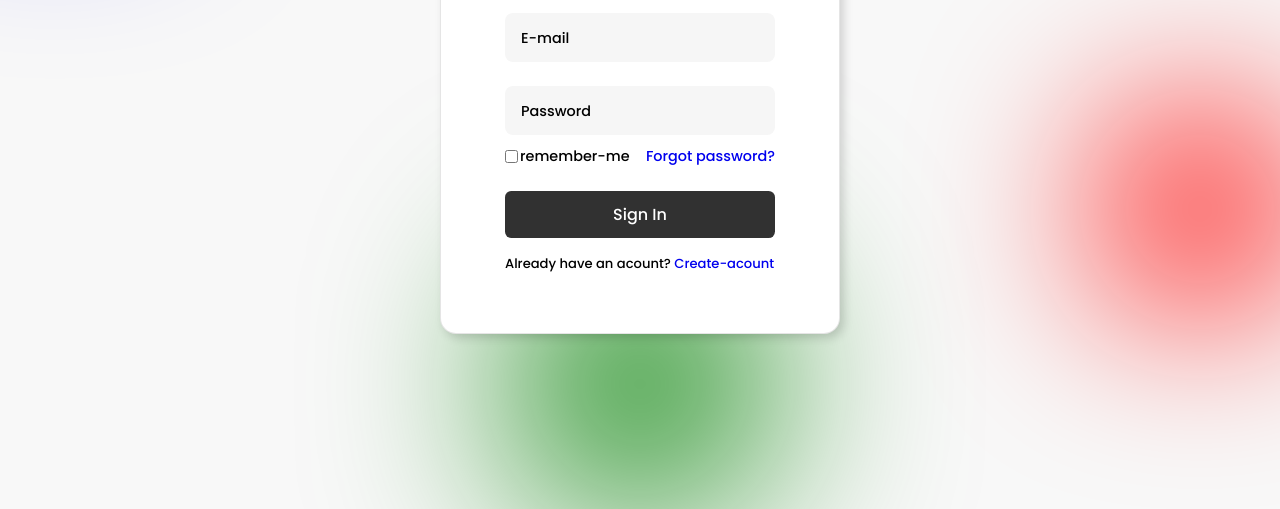
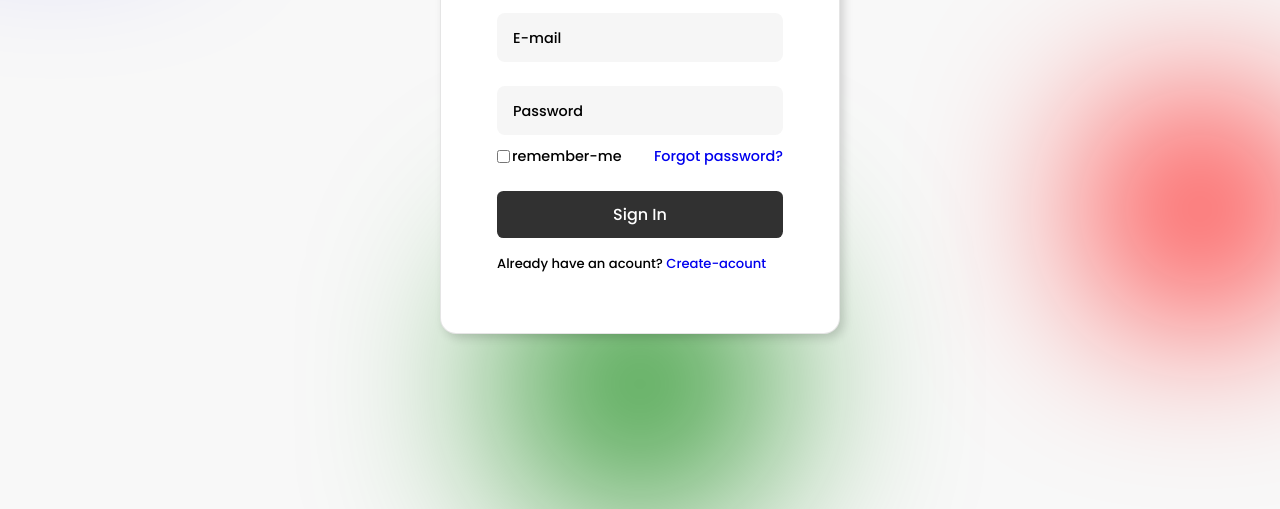
Before and after one commit to Nhewvys/Login, a plain HTML site: page index.html in a window 1280 px wide. Shown: the part 291-800 px from the top of the page. Drawn offline with Linux system fonts and the light colour scheme.

Commit message:
melhorias

```diff
--- a/assets/css/global.css
+++ b/assets/css/global.css
@@ -24,7 +24,7 @@ body {
     width: 400px;
     height: 450px;
     flex-direction: column;
-    padding: 4rem;
+    padding: 4rem 3.5rem;
     border-radius: 1rem;
     box-shadow: 4px 4px 10px rgba(0, 0, 0, .153);
     border: 1px solid rgba(0, 0, 0, .1);
@@ -96,7 +96,7 @@ h1{
     top: 0;
     left: 1rem;
     transform: translateY(70%);
-    transition: .2s;
+    transition: .2s ease-in;
     pointer-events: none;
     opacity: 1;
 }
@@ -199,14 +199,14 @@ a:visited{
     filter: blur(100px);
 }
 @media  (max-width: 450px) {
-    main{
-        width: 100%;
-        height: 100%;
+    body {
+        overflow: hidden;
     }
+
     .container-box{
         width: 100%;
         height: 100vh;
-        background-color: rgba(255, 255, 255, 0.3);
+        background-color: #fff;
         padding: 10rem 4rem 0 4rem;
         border-radius: 0;
         box-shadow: none;
@@ -226,9 +226,9 @@ a:visited{
     align-items: center;
     width: 100%;
     height: 100vh;
-    background-color: rgba(255, 255, 255, 0.1);
-    backdrop-filter: blur(20px);
-    transition: all .2s linear;
+    background-color: rgba(0, 0, 0, 0.2);
+    backdrop-filter: blur(10px);
+    transition: all .1s ease;
     visibility: hidden;
 
 }
@@ -247,7 +247,7 @@ a:visited{
     border-radius: 10px;
     box-shadow: 0px 0px 3px rgba(0, 0, 0, 0.084), 0px 2px 3px rgba(0, 0, 0, 0.168);
     transform: scale(0.5);
-    transition: transform 0.5s ease;
+    transition: transform .2s ease;
   }
 
   .form-container button:active {
--- a/assets/js/index.js
+++ b/assets/js/index.js
@@ -6,7 +6,10 @@ const button = document.getElementById('button')
 button.addEventListener('click', changeVisibilityPassword)
 input.addEventListener('input', showPassword)
 
-function changeVisibilityPassword() {
+function changeVisibilityPassword(evento) {
+
+    evento.stopPropagation();
+
     if (input.type == 'password') {
         input.type = 'text'
         input.focus()
--- a/index.html
+++ b/index.html
@@ -1,5 +1,6 @@
 <!DOCTYPE html>
 <html lang="pt-br">
+
 <head>
     <meta charset="UTF-8">
     <meta name="viewport" content="width=device-width, initial-scale=1.0">
@@ -7,6 +8,7 @@
     <!-- <link href="https://cdn.jsdelivr.net/npm/bootstrap@5.3.2/dist/css/bootstrap.min.css" rel="stylesheet" integrity="sha384-T3c6CoIi6uLrA9TneNEoa7RxnatzjcDSCmG1MXxSR1GAsXEV/Dwwykc2MPK8M2HN" crossorigin="anonymous"> -->
     <title>Login</title>
 </head>
+
 <body>
 
     <div class="bubble b-1"></div>
@@ -54,11 +56,10 @@
             </form>
             <p class="signup-link">
                 Don't have an account?
-                <a href="#" class="signup-link link"> Sign up now</a>
+                <a class="signup-link link"> Sign up now</a>
             </p>
         </div>
     </div>
-    <!-- <script src="https://cdn.jsdelivr.net/npm/bootstrap@5.3.2/dist/js/bootstrap.bundle.min.js" integrity="sha384-C6RzsynM9kWDrMNeT87bh95OGNyZPhcTNXj1NW7RuBCsyN/o0jlpcV8Qyq46cDfL" crossorigin="anonymous"></script> -->
     <script src="assets/js/index.js"></script>
     <script>
         const a = document.querySelector('a');
@@ -80,4 +81,5 @@ a.addEventListener('click', () => {
         });
     </script>
 </body>
+
 </html>
```
Lines whose indentation alone changed are shown as unchanged.
